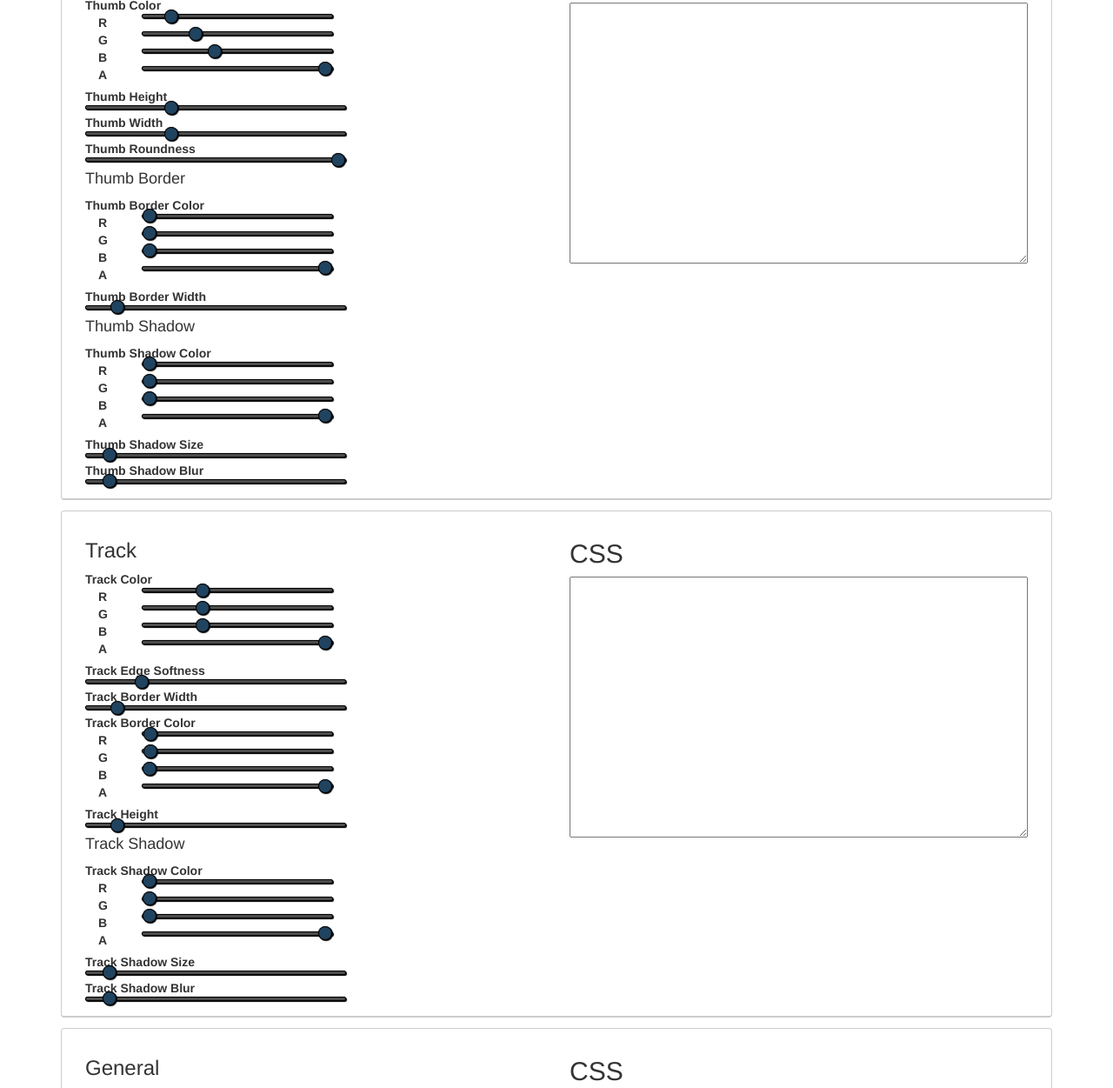
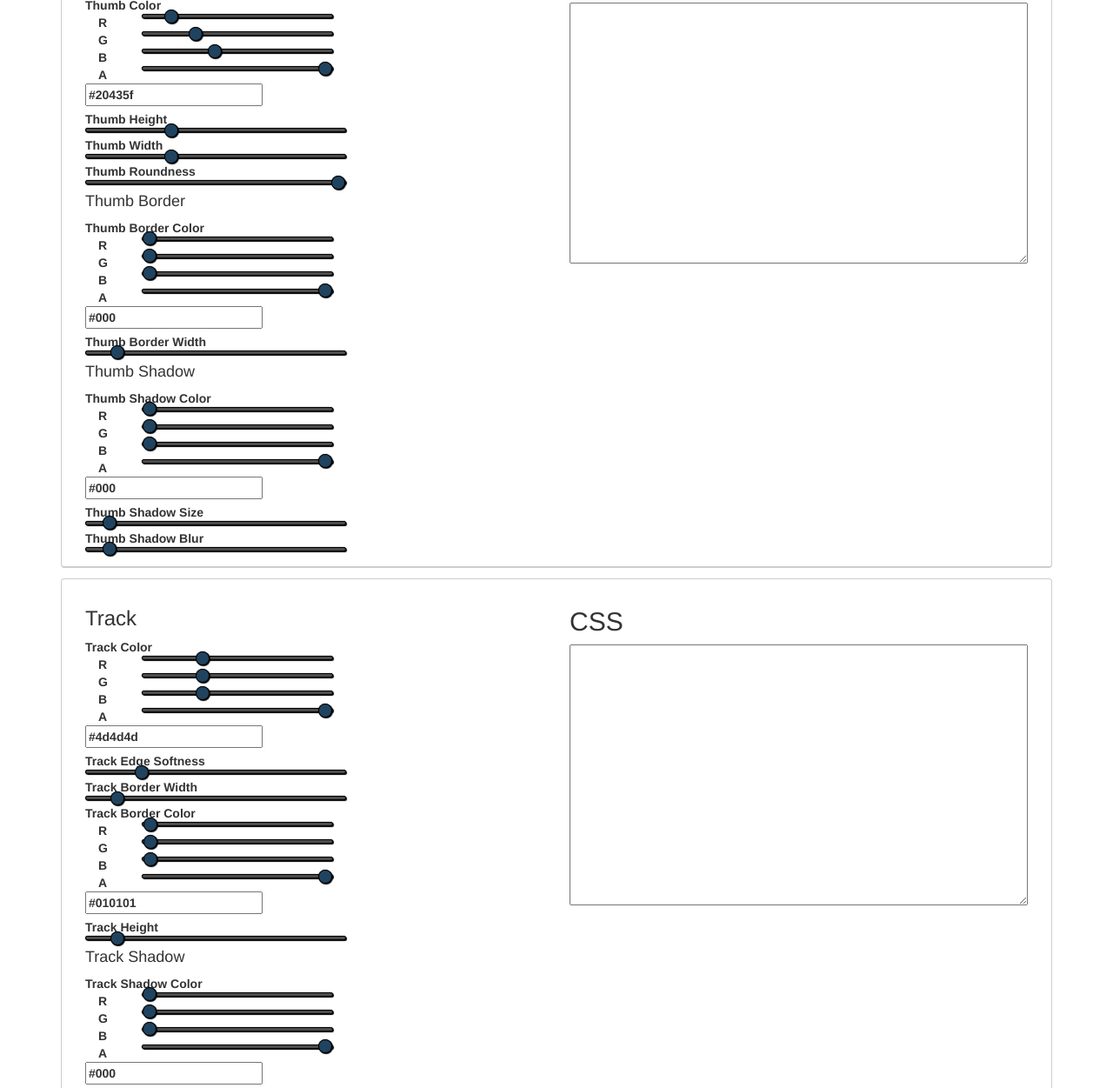
Before and after one commit to danielstern/range.css, a website: page app/index.html in a window 1280 px wide. Shown: the part 460-1711 px from the top of the page at 87% size. Drawn offline with nearby package versions, Linux system fonts and the light colour scheme; some packages are replaced by stand-ins of ours; files that its build step writes are made by us from their sources.

Commit message:
color-picker-working

```diff
--- a/app/partials/color-picker.html
+++ b/app/partials/color-picker.html
@@ -28,6 +28,7 @@
        <input ng-model=color.a class=color-picker type=range min=0 max=1 step=0.01>
     </div>
     <div class=clearfix></div>
+    <input type=text ng-model=hex>
 
 
 
--- a/app/scripts/main.js
+++ b/app/scripts/main.js
@@ -56,7 +56,7 @@ angular.module("DemoApp", ['ui.router']).config(function ($stateProvider, $urlRo
         'track-border-color': {
             r: 1,
             g: 1,
-            b: 0,
+            b: 1,
             a: 1
         },
         'track-shadow-color': {
@@ -74,6 +74,61 @@ angular.module("DemoApp", ['ui.router']).config(function ($stateProvider, $urlRo
         templateUrl: 'partials/color-picker.html',
         scope: {
             color: "="
+        },
+        controller: function ($scope) {
+            function hexstr(number) {
+                var chars = new Array("0", "1", "2", "3", "4", "5", "6", "7", "8", "9", "a", "b", "c", "d", "e", "f");
+                var low = number & 0xf;
+                var high = (number >> 4) & 0xf;
+                return "" + chars[high] + chars[low];
+            }
+
+            function rgbToHex(r, g, b) {
+                return hexstr(r) + hexstr(g) + hexstr(b);
+            }
+
+            function sixToThree(str) {
+                if (str[0] === str[1] && str[2] === str[3] && str[4] === str[5]) {
+                    return str[0] + str[2] + str[4];
+                } else {
+                    return str;
+                }
+            }
+
+            function hexToRgb(hex) {
+                var shorthandRegex = /^#?([a-f\d])([a-f\d])([a-f\d])$/i;
+                hex = hex.replace(shorthandRegex, function (m, r, g, b) {
+                    return r + r + g + g + b + b;
+                });
+
+                var result = /^#?([a-f\d]{2})([a-f\d]{2})([a-f\d]{2})$/i.exec(hex);
+                return result ? {
+                    r: parseInt(result[1], 16),
+                    g: parseInt(result[2], 16),
+                    b: parseInt(result[3], 16),
+                    a: $scope.alpha
+                } : null;
+            }
+
+            $scope.$watch('color', function (color) {
+                if (color) {
+                    $scope.alpha = color.a;
+                    $scope.hex = rgbToHex($scope.color.r, $scope.color.g, $scope.color.b);
+                    $scope.hex = "#" + sixToThree($scope.hex);
+                }
+            }, true);
+
+            $scope.$watch('hex', function (hex) {
+                if (!hex) {
+                    return;
+                }
+                try  {
+                    var color = hexToRgb(hex);
+                    $scope.color = color;
+                } catch (e) {
+                    console.warn("Invalid color");
+                }
+            });
         }
     };
 }).run(function ($rootScope, presets) {
```
Also changed, not shown: app/typescript/main.ts (+61 -0 lines).
